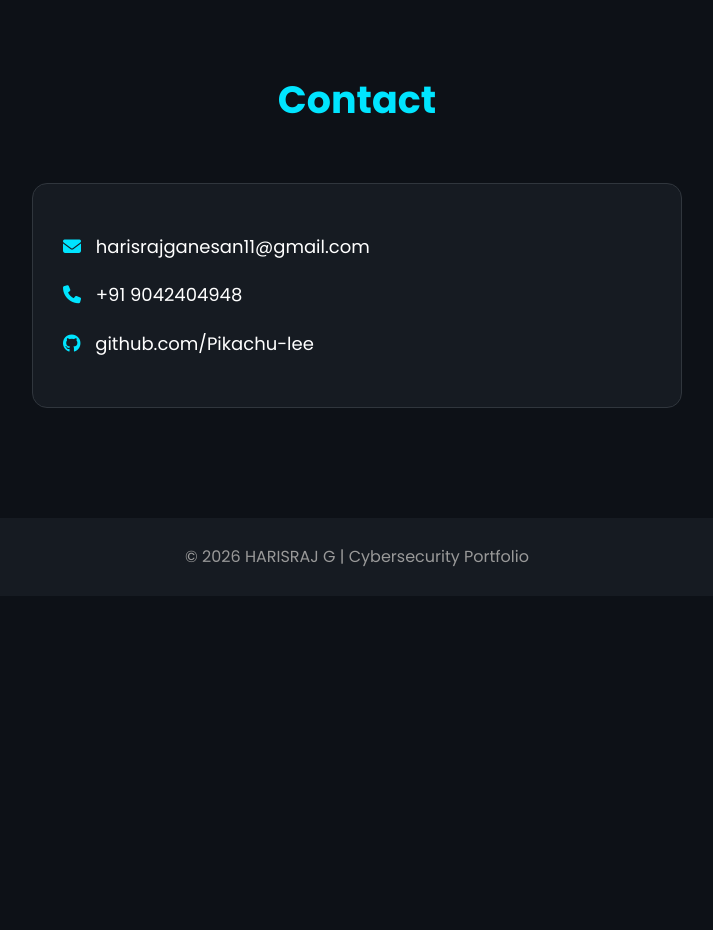
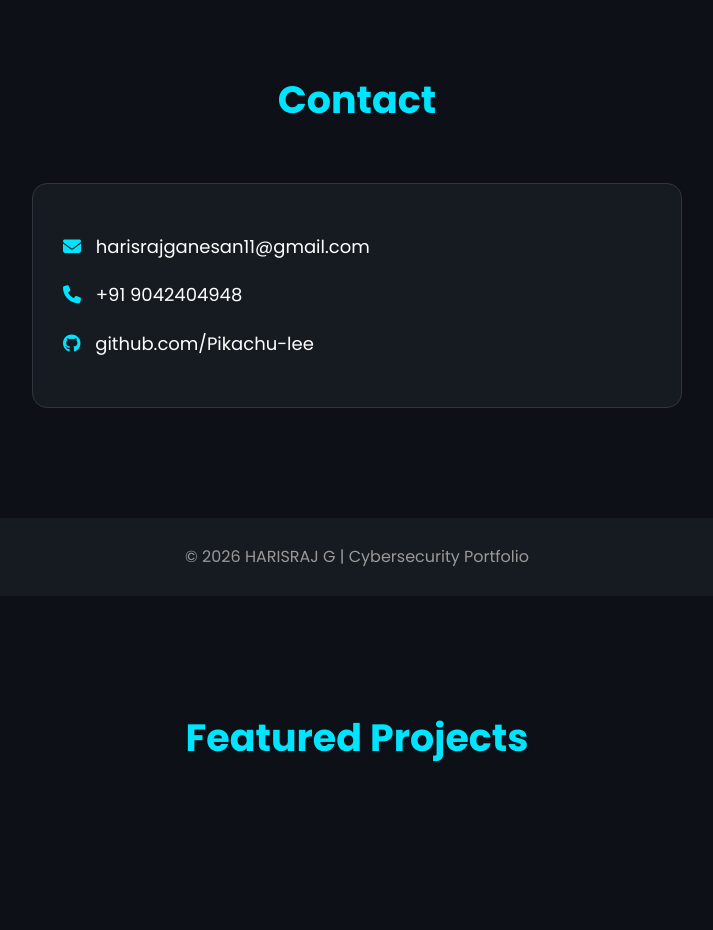
Before and after one commit to Pikachu-lee/Pikachu-lee.github.io, a plain HTML site: page index.html in a window 1280 px wide. Shown: the part 4674-5604 px from the top of the page, without its empty margins (283-996 px from the left). Before the commit the page ends 5270 px from the top, so only its background shows below. Drawn offline with Linux system fonts and the light colour scheme; no server answers; files whose address does not match are found by name.

Commit message:
Add featured projects section to index.html
Added a section for featured projects with a container for repositories.

```diff
--- a/index.html
+++ b/index.html
@@ -307,3 +307,14 @@ github.com/Pikachu-lee
 
 </body>
 </html>
+<!-- ================= PROJECTS ================= -->
+
+<section id="projects">
+
+    <h2 class="section-title">Featured Projects</h2>
+
+    <div id="repo-container" class="gallery">
+
+    </div>
+
+</section>
```
